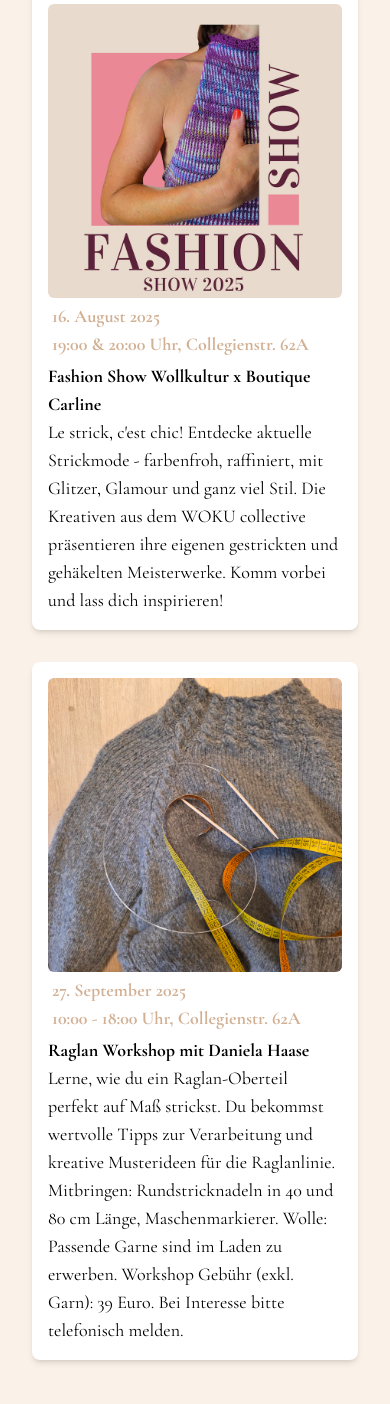
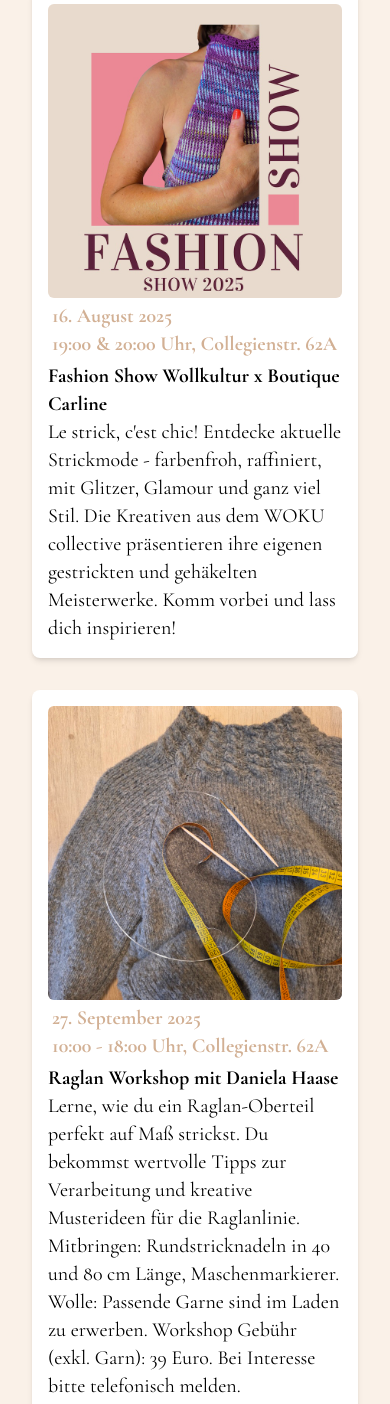
Before and after one commit to rotkehlxen/wk-landing-page, a plain HTML site: page termine/index.html in a window 390 px wide. Shown: the part 196-1600 px from the top of the page. Drawn offline with nearby package versions, Linux system fonts and the light colour scheme; a web font is replaced by a local one.

Commit message:
responsive font size on events page

```diff
--- a/termine/index.html
+++ b/termine/index.html
@@ -32,7 +32,9 @@
         <i class="fa-solid fa-bars"></i>
       </button>
       <!-- nav bar (non-mobile only) -->
-      <nav class="hidden md:flex space-x-6 items-center text-lg font-cormorant">
+      <nav
+        class="hidden md:flex space-x-6 items-center text-xl md:text-lg font-cormorant"
+      >
         <a href="../"> <i class="fa-solid fa-house"></i></a>
         <a href="./" class="hover:text-gray-900">Termine</a>
         <a href="../laden/" class="hover:text-gray-900">Laden</a>
@@ -61,11 +63,11 @@
             alt="Werbeplakat für die Modenschau der Wollkultur in Wittenberg am 16. August 2025."
             class="w-full h-auto rounded-md"
           />
-          <p class="text-lg m-1 font-cormorant font-bold tan">
+          <p class="text-xl md:text-lg m-1 font-cormorant font-bold tan">
             16. August 2025 <br />
             19:00 & 20:00 Uhr, Collegienstr. 62A
           </p>
-          <p class="text-lg font-cormorant">
+          <p class="text-xl md:text-lg font-cormorant">
             <span class="font-bold"
               >Fashion Show Wollkultur x Boutique Carline </span
             ><br />
@@ -83,11 +85,11 @@
             Es zeigt einen Raglan-Pullover, eine Rundstricknadel und ein Massband."
             class="w-full h-auto rounded-md"
           />
-          <p class="text-lg m-1 font-cormorant font-bold tan">
+          <p class="text-xl md:text-lg m-1 font-cormorant font-bold tan">
             27. September 2025 <br />
             10:00 - 18:00 Uhr, Collegienstr. 62A
           </p>
-          <p class="text-lg font-cormorant">
+          <p class="text-xl md:text-lg font-cormorant">
             <span class="font-bold">Raglan Workshop mit Daniela Haase</span>
             <br />
             Lerne, wie du ein Raglan-Oberteil perfekt auf Maß strickst. Du
```
